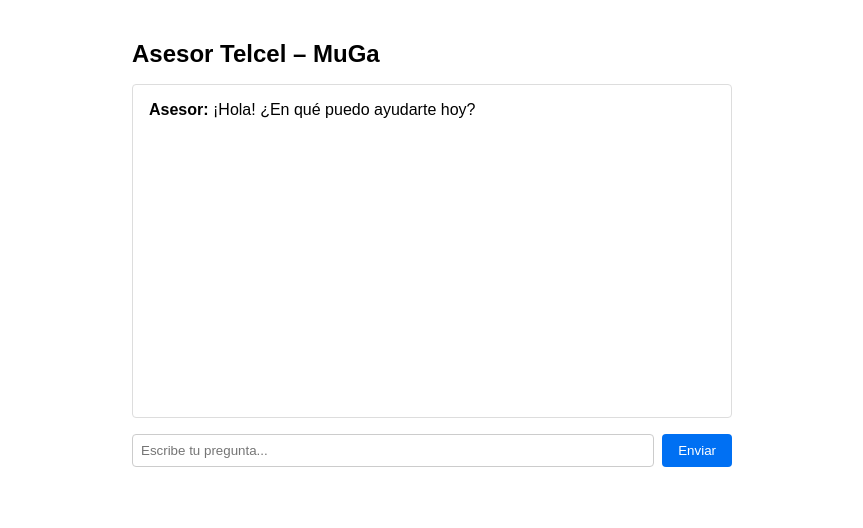
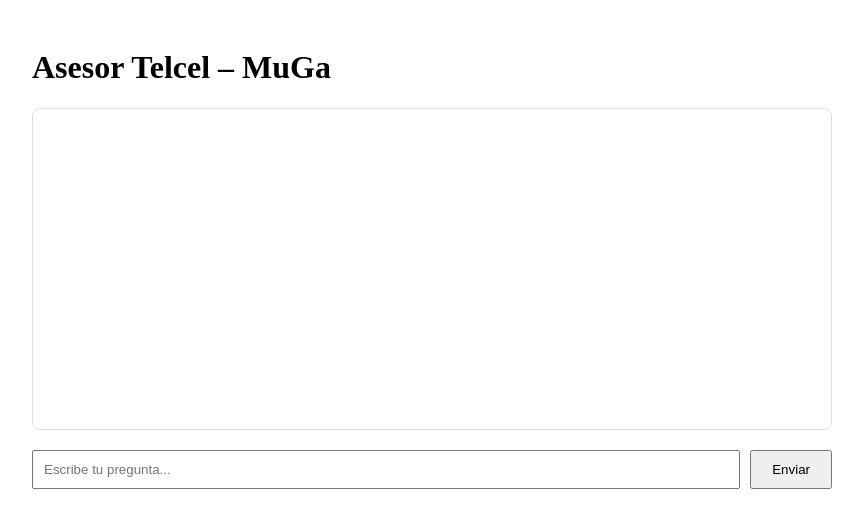
Before and after one commit to juliomunozmartinez-oss/assistant-vercel-deploy, a Next.js app: page / in a window 1280 px wide. Shown: the top 528 px of the page, without its empty margins (208-1071 px from the left). Built offline with nearby package versions, Linux system fonts and the light colour scheme.

Commit message:
Add files via upload

```diff
--- a/pages/index.js
+++ b/pages/index.js
@@ -1,70 +1,72 @@
-import { useState } from 'react';
+import { useState } from "react";
 
-/**
- * Basic chat interface for the MuGa Mobiles assistant.  This page displays a list
- * of messages exchanged with the assistant and provides an input field for new
- * questions.  Messages are sent to the serverless API route at `/api/chat`,
- * which proxies the request to the OpenAI Assistant API.  The API key and
- * assistant ID should be configured as environment variables on Vercel.
- */
 export default function Home() {
-  const [messages, setMessages] = useState([
-    { role: 'assistant', content: '¡Hola! ¿En qué puedo ayudarte hoy?' }
-  ]);
-  const [input, setInput] = useState('');
-  const [loading, setLoading] = useState(false);
+  const [messages, setMessages] = useState([]);
+  const [input, setInput] = useState("");
 
-  async function sendMessage(e) {
-    e.preventDefault();
-    const question = input.trim();
-    if (!question) return;
-    // Optimistically add the user's message to the chat.
-    const updated = [...messages, { role: 'user', content: question }];
-    setMessages(updated);
-    setInput('');
-    setLoading(true);
+  const sendMessage = async () => {
+    if (!input.trim()) return;
+
+    const newMessages = [...messages, { role: "user", content: input }];
+    setMessages(newMessages);
+    setInput("");
+
     try {
-      const res = await fetch('/api/chat', {
-        method: 'POST',
-        headers: { 'Content-Type': 'application/json' },
-        body: JSON.stringify({ messages: updated }),
+      const res = await fetch("/api/chat", {
+        method: "POST",
+        headers: { "Content-Type": "application/json" },
+        body: JSON.stringify({ messages: newMessages }),
       });
+
       const data = await res.json();
       if (data.reply) {
-        setMessages([...updated, { role: 'assistant', content: data.reply }]);
-      } else if (data.error) {
-        setMessages([...updated, { role: 'assistant', content: `Error: ${data.error}` }]);
+        setMessages([...newMessages, { role: "assistant", content: data.reply }]);
       }
     } catch (err) {
-      setMessages([...updated, { role: 'assistant', content: 'Error al obtener respuesta.' }]);
-    } finally {
-      setLoading(false);
+      console.error("Error enviando mensaje:", err);
     }
-  }
+  };
 
   return (
-    <div style={{ maxWidth: '600px', margin: '0 auto', padding: '1rem', fontFamily: 'Arial, sans-serif' }}>
-      <h1 style={{ fontSize: '1.5rem', fontWeight: 'bold', marginBottom: '1rem' }}>Asesor Telcel – MuGa</h1>
-      <div style={{ border: '1px solid #ddd', padding: '1rem', height: '300px', overflowY: 'auto', marginBottom: '1rem', borderRadius: '4px' }}>
-        {messages.map((msg, idx) => (
-          <div key={idx} style={{ marginBottom: '0.75rem', textAlign: msg.role === 'user' ? 'right' : 'left' }}>
-            <strong>{msg.role === 'user' ? 'Tú' : 'Asesor'}:</strong> {msg.content}
+    <div style={{ maxWidth: "800px", margin: "0 auto", padding: "20px" }}>
+      <h1>Asesor Telcel – MuGa</h1>
+
+      <div
+        style={{
+          border: "1px solid #ddd",
+          borderRadius: "8px",
+          padding: "10px",
+          minHeight: "300px",
+          marginBottom: "20px",
+        }}
+      >
+        {messages.map((m, i) => (
+          <div key={i} style={{ marginBottom: "16px" }}>
+            <strong>{m.role === "user" ? "Tú" : "Asesor"}:</strong>
+            <div
+              style={{
+                whiteSpace: "pre-line",
+                marginTop: "4px",
+              }}
+            >
+              {m.content}
+            </div>
           </div>
         ))}
-        {loading && <p>Asesor está escribiendo...</p>}
       </div>
-      <form onSubmit={sendMessage} style={{ display: 'flex' }}>
+
+      <div style={{ display: "flex", gap: "10px" }}>
         <input
-          type="text"
           value={input}
           onChange={(e) => setInput(e.target.value)}
+          onKeyDown={(e) => e.key === "Enter" && sendMessage()}
           placeholder="Escribe tu pregunta..."
-          style={{ flex: 1, padding: '0.5rem', border: '1px solid #ccc', borderRadius: '4px', marginRight: '0.5rem' }}
+          style={{ flex: 1, padding: "10px" }}
         />
-        <button type="submit" style={{ padding: '0.5rem 1rem', borderRadius: '4px', backgroundColor: '#0070f3', color: '#fff', border: 'none' }}>
+        <button onClick={sendMessage} style={{ padding: "10px 20px" }}>
           Enviar
         </button>
-      </form>
+      </div>
     </div>
   );
 }
```
